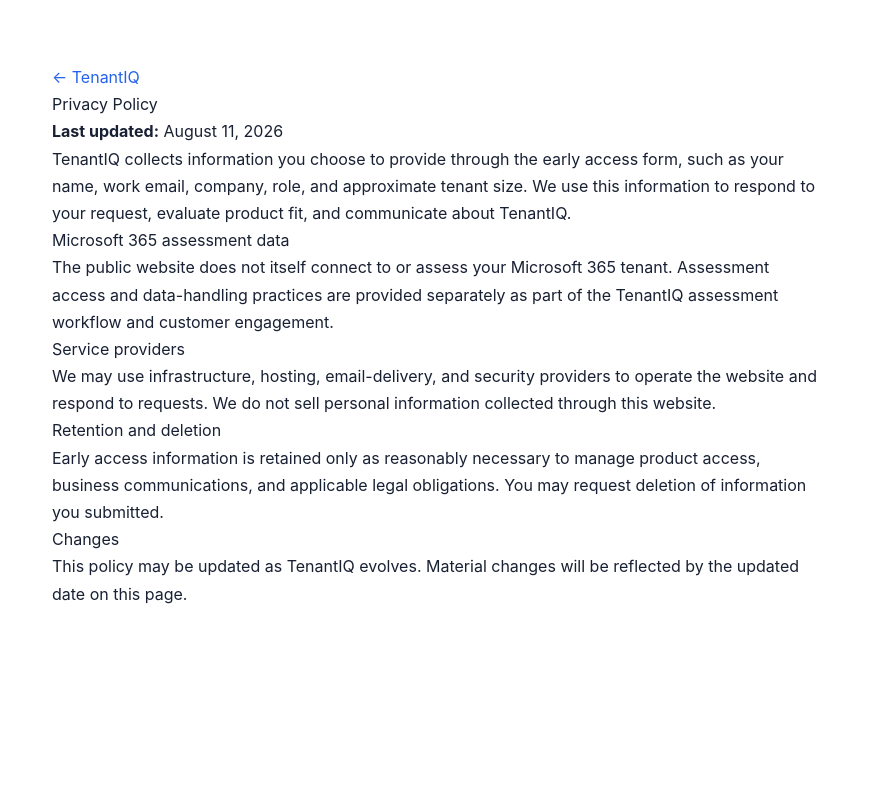
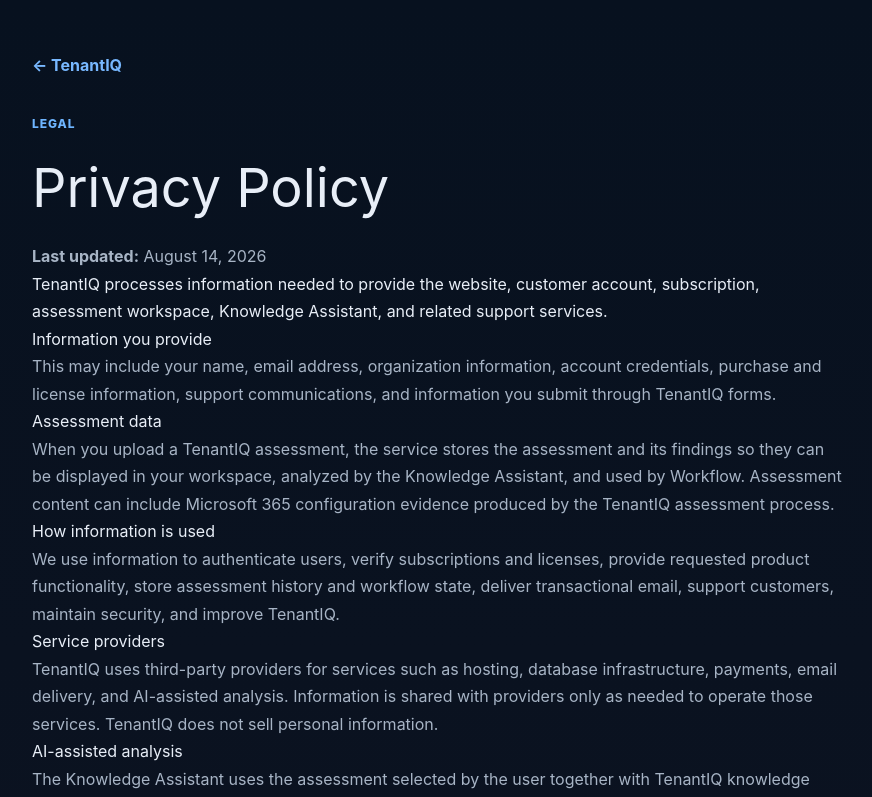
Before and after one commit to mbarsenas/TenantIQ-Web, a Next.js app: page /privacy in a window 1280 px wide. Shown: the top 797 px of the page, without its empty margins (202-1074 px from the left). Built offline with nearby package versions, Linux system fonts and the light colour scheme.

Commit message:
Finish TenantIQ privacy page for customer workspace

```diff
--- a/app/privacy/page.jsx
+++ b/app/privacy/page.jsx
@@ -1,18 +1,19 @@
-const text = { maxWidth: 820, margin: "0 auto", padding: "64px 24px 96px", fontFamily: "Inter, Arial, sans-serif", color: "#182033", lineHeight: 1.7 };
-export const metadata = { title: "Privacy Policy" };
-export default function PrivacyPage() {
-  return <main style={text}>
-    <a href="/" style={{ color: "#2563EB" }}>← TenantIQ</a>
-    <h1>Privacy Policy</h1>
-    <p><strong>Last updated:</strong> August 11, 2026</p>
-    <p>TenantIQ collects information you choose to provide through the early access form, such as your name, work email, company, role, and approximate tenant size. We use this information to respond to your request, evaluate product fit, and communicate about TenantIQ.</p>
-    <h2>Microsoft 365 assessment data</h2>
-    <p>The public website does not itself connect to or assess your Microsoft 365 tenant. Assessment access and data-handling practices are provided separately as part of the TenantIQ assessment workflow and customer engagement.</p>
-    <h2>Service providers</h2>
-    <p>We may use infrastructure, hosting, email-delivery, and security providers to operate the website and respond to requests. We do not sell personal information collected through this website.</p>
-    <h2>Retention and deletion</h2>
-    <p>Early access information is retained only as reasonably necessary to manage product access, business communications, and applicable legal obligations. You may request deletion of information you submitted.</p>
-    <h2>Changes</h2>
-    <p>This policy may be updated as TenantIQ evolves. Material changes will be reflected by the updated date on this page.</p>
-  </main>;
-}
+export const metadata = { title: "Privacy Policy | TenantIQ" };
+const page={minHeight:"100vh",background:"linear-gradient(180deg,#07111f 0%,#0d1321 100%)",color:"#e8eef7",fontFamily:"Inter,Arial,sans-serif"};
+const wrap={maxWidth:860,margin:"0 auto",padding:"52px 24px 96px",lineHeight:1.72};
+const muted={color:"#a7b4c5"};
+export default function PrivacyPage(){return <main style={page}><article style={wrap}>
+<a href="/" style={{color:"#78b8ff",textDecoration:"none",fontWeight:700}}>← TenantIQ</a>
+<div style={{color:"#6eb5ff",fontSize:12,fontWeight:800,letterSpacing:".08em",textTransform:"uppercase",marginTop:34}}>Legal</div>
+<h1 style={{fontSize:"clamp(36px,6vw,54px)",margin:"8px 0 8px"}}>Privacy Policy</h1><p style={muted}><strong>Last updated:</strong> August 14, 2026</p>
+<p>TenantIQ processes information needed to provide the website, customer account, subscription, assessment workspace, Knowledge Assistant, and related support services.</p>
+<h2>Information you provide</h2><p style={muted}>This may include your name, email address, organization information, account credentials, purchase and license information, support communications, and information you submit through TenantIQ forms.</p>
+<h2>Assessment data</h2><p style={muted}>When you upload a TenantIQ assessment, the service stores the assessment and its findings so they can be displayed in your workspace, analyzed by the Knowledge Assistant, and used by Workflow. Assessment content can include Microsoft 365 configuration evidence produced by the TenantIQ assessment process.</p>
+<h2>How information is used</h2><p style={muted}>We use information to authenticate users, verify subscriptions and licenses, provide requested product functionality, store assessment history and workflow state, deliver transactional email, support customers, maintain security, and improve TenantIQ.</p>
+<h2>Service providers</h2><p style={muted}>TenantIQ uses third-party providers for services such as hosting, database infrastructure, payments, email delivery, and AI-assisted analysis. Information is shared with providers only as needed to operate those services. TenantIQ does not sell personal information.</p>
+<h2>AI-assisted analysis</h2><p style={muted}>The Knowledge Assistant uses the assessment selected by the user together with TenantIQ knowledge content to generate read-only guidance. Customers should avoid uploading information that is not necessary for the assessment and should review generated guidance before acting on it.</p>
+<h2>Retention and deletion</h2><p style={muted}>Information is retained as reasonably necessary to provide the service, maintain customer records, satisfy legal or security requirements, and support the licensed workspace. Deletion requests may be submitted through TenantIQ support.</p>
+<h2>Security</h2><p style={muted}>TenantIQ applies technical and operational safeguards appropriate to the service. No online service can guarantee absolute security. Additional product security information is available on the <a href="/security" style={{color:"#78b8ff"}}>Security page</a>.</p>
+<h2>Changes</h2><p style={muted}>This policy may be updated as TenantIQ evolves. Material revisions will be reflected by the updated date on this page.</p>
+<div style={{marginTop:38,paddingTop:18,borderTop:"1px solid rgba(86,160,255,.18)",display:"flex",gap:18,flexWrap:"wrap"}}><a href="/terms" style={{color:"#78b8ff"}}>Terms</a><a href="/security" style={{color:"#78b8ff"}}>Security</a><a href="/pricing" style={{color:"#78b8ff"}}>Pricing</a></div>
+</article></main>;}
```
